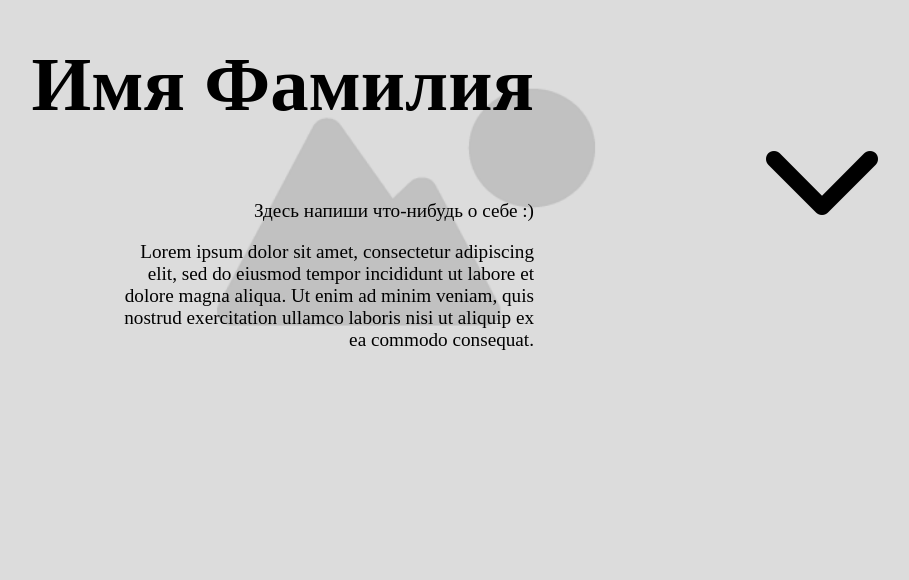
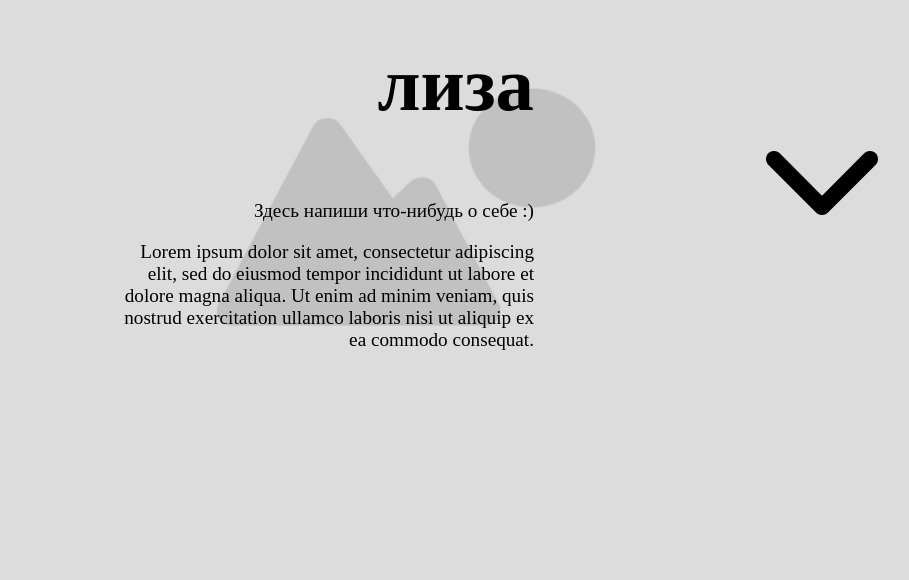
Before and after one commit to vilkova-bite/-, a plain HTML site: page index.html in a window 1280 px wide. Shown: the part 220-800 px from the top of the page, without its empty margins (234-1143 px from the left). Drawn offline with Linux system fonts and the light colour scheme.

Commit message:
добавила имя

```diff
--- a/index.html
+++ b/index.html
@@ -9,7 +9,7 @@
 <body>
     <header>
         <div class="header_left">
-            <h1>Имя Фамилия</h1>
+            <h1>лиза</h1>
             <div class="bio">
                 <p>Здесь напиши что-нибудь о себе :)</p>
                 <p>Lorem ipsum dolor sit amet, consectetur adipiscing elit, sed do eiusmod tempor incididunt ut labore et dolore magna aliqua. Ut enim ad minim veniam, quis nostrud exercitation ullamco laboris nisi ut aliquip ex ea commodo consequat.</p>
```
